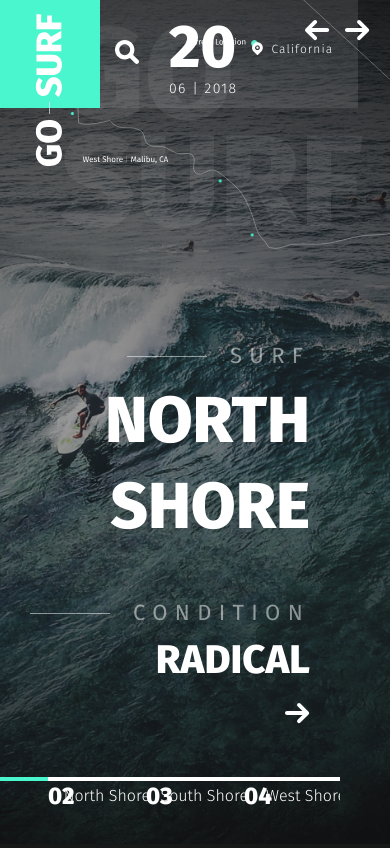
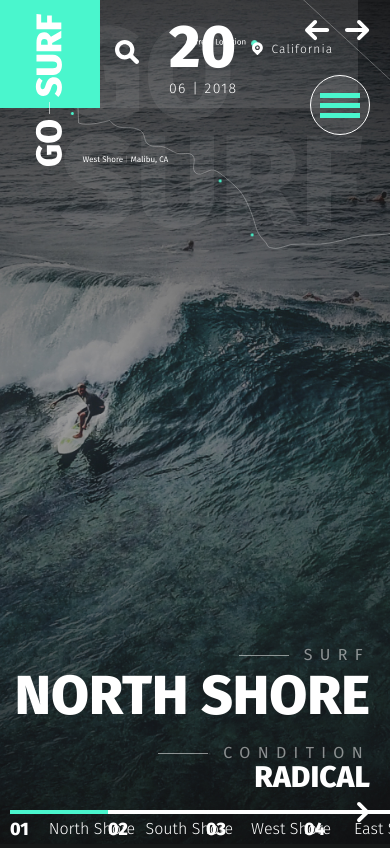
Before and after one commit to olyasola/go_surf, a website: page app/index.html in a window 390 px wide. Drawn offline with nearby package versions, Linux system fonts and the light colour scheme.

Commit message:
made the adaptive of the first page to expand the screen 1366px, 1340px, 1040px

```diff
--- a/app/index.html
+++ b/app/index.html
@@ -16,6 +16,13 @@
     <div class="header__title">
       go
       surf
+    </div>
+    <div class="menu-btn">
+      <div class="menu-btn__inner">
+        <div class="menu-btn__line"></div>
+        <div class="menu-btn__line"></div>
+        <div class="menu-btn__line"></div>
+      </div>
     </div>
     <div class="header__map">
       <svg width="1001" height="496" viewBox="0 0 1001 496" fill="none" xmlns="http://www.w3.org/2000/svg">
@@ -75,55 +82,55 @@
       <div class="header__location">
         California
       </div>
-      <div class="header__arrows">
-        <a href="#" class="animated fadeInDown infinite slow">
-          <img src="images/arrows-down.svg" alt="">
-        </a>
-      </div>
+    </div>
+    <div class="header__arrows">
+      <a href="#" class="animated fadeInDown infinite slow">
+        <img src="images/arrows-down.svg" alt="">
+      </a>
     </div>
     <div class="header_slider">
       <div class="header_slider-item slider-item">
-        <div class="slider-item_info">
+        <div class="slider-item__info">
           <!-- 1 стр. Блок с информацией снизу справа-->
-          <div class="slider-item_info-suptitle headline-left">Surf</div>
+          <div class="slider-item__info-suptitle headline-left">Surf</div>
           <!--Класс suptitle-left для обозн-ия полоски слева от слова-->
-          <div class="slider-item_info-title">North Shore</div>
-          <div class="slider-item_info-suptext headline-left">Condition</div>
-          <div class="slider-item_info-text">Radical</div>
-          <a href="#" class="slider-item_info-link">
+          <div class="slider-item__info-title">North Shore</div>
+          <div class="slider-item__info-suptext headline-left">Condition</div>
+          <div class="slider-item__info-text">Radical</div>
+          <a href="#" class="slider-item__info-link">
             <img src="images/arrows-right.svg" alt="кнопка">
           </a>
         </div>
       </div>
       <div class="header_slider-item slider-item">
-        <div class="slider-item_info">
-          <div class="slider-item_info-suptitle headline-left">Surf</div>
-          <div class="slider-item_info-title">South Shore</div>
-          <div class="slider-item_info-suptext headline-left">Condition</div>
-          <div class="slider-item_info-text">Radical</div>
-          <a href="#" class="slider-item_info-link">
+        <div class="slider-item__info">
+          <div class="slider-item__info-suptitle headline-left">Surf</div>
+          <div class="slider-item__info-title">South Shore</div>
+          <div class="slider-item__info-suptext headline-left">Condition</div>
+          <div class="slider-item__info-text">Radical</div>
+          <a href="#" class="slider-item__info-link">
             <img src="images/arrows-right.svg" alt="кнопка">
           </a>
         </div>
       </div>
       <div class="header_slider-item slider-item">
-        <div class="slider-item_info">
-          <div class="slider-item_info-suptitle headline-left">Surf</div>
-          <div class="slider-item_info-title">West Shore</div>
-          <div class="slider-item_info-suptext headline-left">Condition</div>
-          <div class="slider-item_info-text">Radical</div>
-          <a href="#" class="slider-item_info-link">
+        <div class="slider-item__info">
+          <div class="slider-item__info-suptitle headline-left">Surf</div>
+          <div class="slider-item__info-title">West Shore</div>
+          <div class="slider-item__info-suptext headline-left">Condition</div>
+          <div class="slider-item__info-text">Radical</div>
+          <a href="#" class="slider-item__info-link">
             <img src="images/arrows-right.svg" alt="кнопка">
           </a>
         </div>
       </div>
       <div class="header_slider-item slider-item">
-        <div class="slider-item_info">
-          <div class="slider-item_info-suptitle headline-left">Surf</div>
-          <div class="slider-item_info-title">East Shore</div>
-          <div class="slider-item_info-suptext headline-left">Condition</div>
-          <div class="slider-item_info-text">Radical</div>
-          <a href="#" class="slider-item_info-link">
+        <div class="slider-item__info">
+          <div class="slider-item__info-suptitle headline-left">Surf</div>
+          <div class="slider-item__info-title">East Shore</div>
+          <div class="slider-item__info-suptext headline-left">Condition</div>
+          <div class="slider-item__info-text">Radical</div>
+          <a href="#" class="slider-item__info-link">
             <img src="images/arrows-right.svg" alt="кнопка">
           </a>
         </div>
--- a/app/js/main.js
+++ b/app/js/main.js
@@ -86,4 +86,8 @@ $('.surfboard-box__circle').on('click', function(){
     $(this).toggleClass('active');
 });
 
+$('.menu-btn').on('click', function(){
+  $('.menu').toggleClass('active');
 });
+
+});
--- a/app/scss/_media.scss
+++ b/app/scss/_media.scss
@@ -39,10 +39,10 @@
         text-align: left;
         display: flex;
     }
-    .menu{
+    .menu {
         padding-top: 0;
     }
-    .menu__list{
+    .menu__list {
         text-align: center;
         li{
             display: inline-block;
@@ -51,7 +51,7 @@
             padding: 15px;
         }
     }
-    .header__search{
+    .header__search {
         padding: 33px 15px 15px;
     }
     .header__date{
@@ -60,7 +60,7 @@
     .header__location{
         margin-top: 42px;
     }
-    .slider-item_info-title{
+    .slider-item__info-title{
         font-size: 65px;
     }
     .header__arrows{
@@ -90,14 +90,66 @@
         display: none;
     }
     .menu{
-        display: none;
+        background-color: #000;
+        z-index: 22;
+        position: absolute;
+        top: 0;
+        left: 0;
+        right: 0;
+        bottom: 0;
+        transform: translateX(-100%);
+        display: flex;
+        justify-content: center;
+        align-items: center;
+        padding-top: 16px;
+        transition: all .5s;
+        &.active{
+            transform: translateX(0);
+        }
     }
     .header__search{
         padding: 40px 15px 15px;
     }
-
-
-
-
-
+    .slider-item__info {
+        position: absolute;
+        right: 20px;
+        bottom: 17px;
+        text-align: right;
+    }
+    .slider-item__info-text{
+        font-size: 30px;
+        line-height: 20px;
+        margin-bottom: 15px; //60px
+    }
+    .headline-left{
+        font-size: 16px;
+        line-height: 18px;
+        padding-left: 65px;
+    }
+    .slider-item__info-suptext{
+        margin-bottom: 5px;
+    }
+    .headline-left::before {
+        width: 50px;
+    }
+    .slider-item__info-title{
+        font-size: 55px;
+        line-height: 55px;
+        margin-bottom: 20px;  //45px
+    }
+    .slider-dotshead{
+        right: 0;
+        left: 10px;
+        margin: 0 auto;
+        bottom: 5px;
+    }
+    .dots-box{
+        width: 125px;
+    }
+    .dots-box__number{
+        font-size: 18px;
+    }
+    .dots-box__name{
+        line-height: 18px;
+    }
 }
--- a/app/scss/style.scss
+++ b/app/scss/style.scss
@@ -17,25 +17,25 @@
         position: relative;
     }
 }
-.slider-item_info {
+.slider-item__info {
     position: absolute;
     right: 80px;
     bottom: 116px;
     text-align: right;
 }
-.slider-item_info-suptitle {
+.slider-item__info-suptitle {
     margin-bottom: 5px;
 }
-.slider-item_info-suptext {
+.slider-item__info-suptext {
     margin-bottom: 8px;
 }
-.slider-item_info-title {
+.slider-item__info-title {
     font-weight: 800;
     font-size: 80px;
     line-height: 86px;
     margin-bottom: 48px;
 }
-.slider-item_info-text {
+.slider-item__info-text {
     font-weight: 800;
     font-size: 40px;
     line-height: 46px;
@@ -116,6 +116,30 @@
             padding-top: 6px;
             margin-bottom: 20px;
             text-transform: capitalize;
+        }
+    }
+}
+.menu-btn{
+    width: 60px;
+    height: 60px;
+    display: flex;
+    justify-content: center;
+    align-items: center;
+    border-radius: 50%;
+    border: 1px solid #fff;
+    position: absolute;
+    z-index: 20;
+    right: 20px;
+    top: 75px;
+    background-color: rgba(255, 255, 255, .1);
+    &__inner{
+        width: 40px;
+    }
+    &__line{
+        height: 5px;
+        background-color: $green;
+        + .menu-btn__line{
+            margin-top: 5px;
         }
     }
 }
@@ -704,25 +728,4 @@
 }
 
 
-
-
-
-
-
-
-
-
-
-
-
-
-
-
-
-
-
-
-
-
-
 @import "media";
```
Also changed, not shown: app/css/style.min.css.
